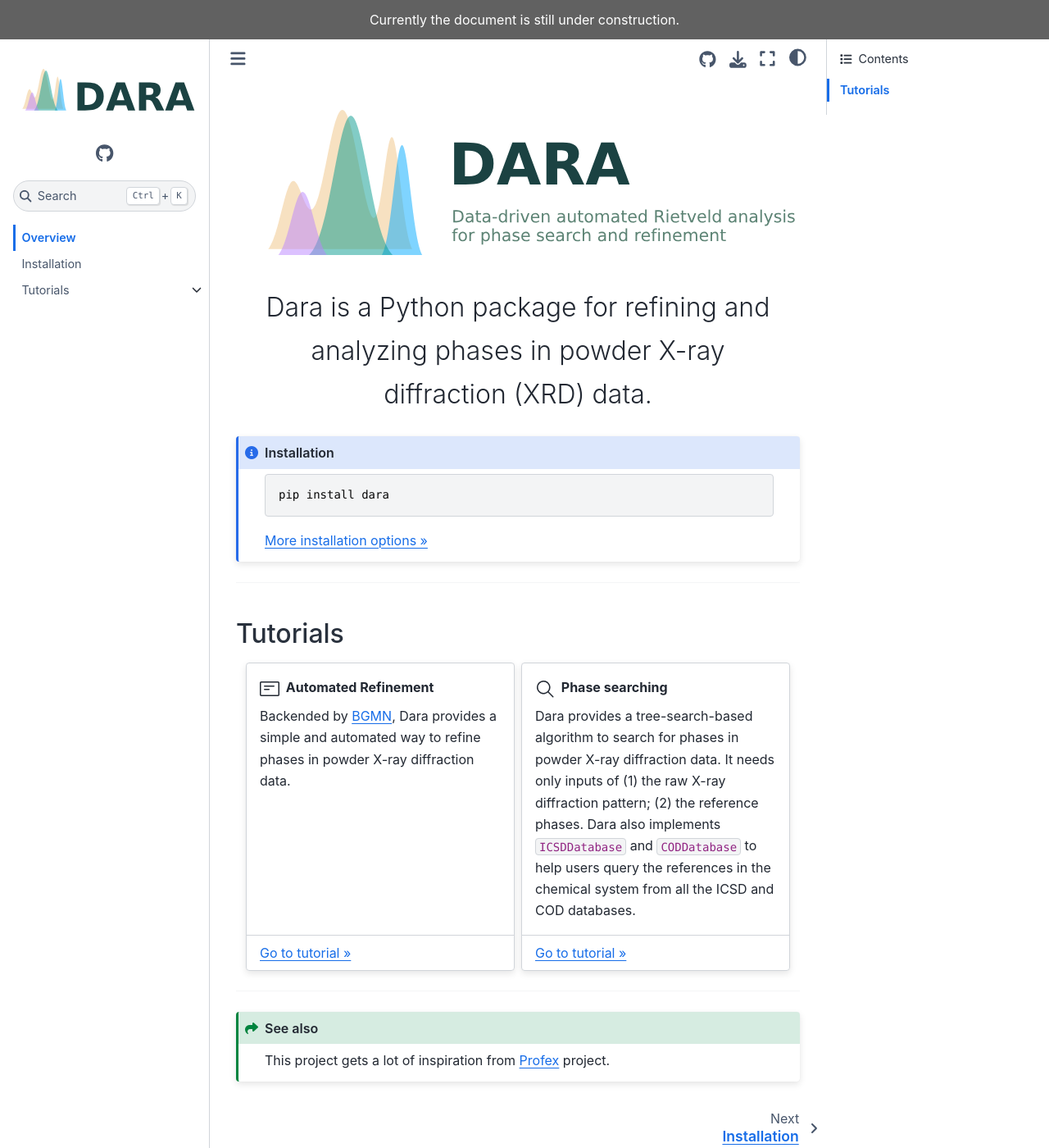
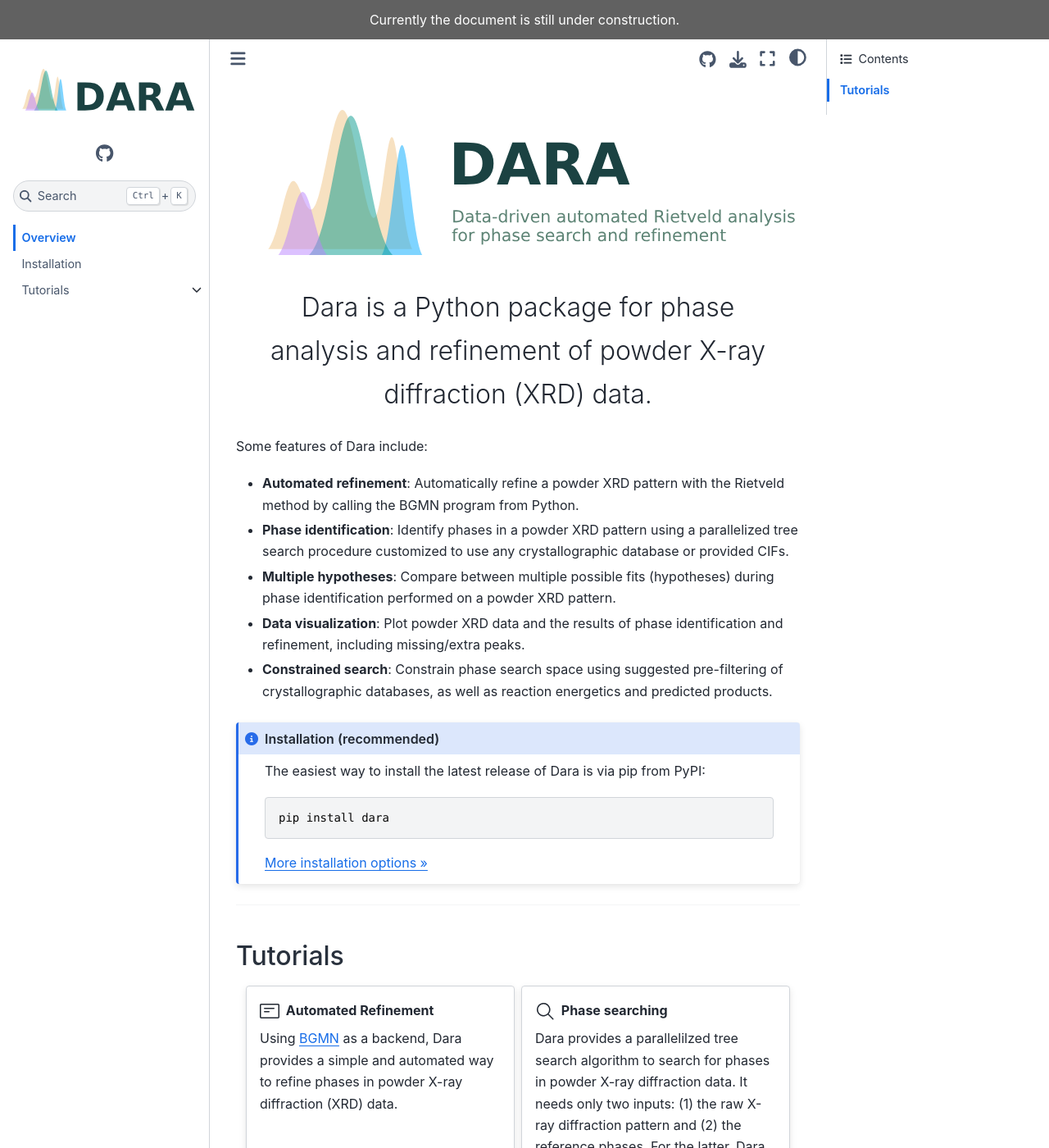
Before and after one commit to jrneilson/dara, a Sphinx documentation site: the page built from docs/index.md, in a window 1280 px wide and 1400 px high. Shown: the whole window at 82% size. Built offline with Sphinx 7.4.7 and the Sphinx Book theme 1.1.4, drawn with Linux system fonts in a browser that asks for light colours; pages that are not in the unit, such as notebooks, are missing from menus; comment, search, counter and statistics services are not loaded; some of the changed text lies outside the part shown.

Commit message:
improvements to docs

````diff
--- a/docs/index.md
+++ b/docs/index.md
@@ -19,11 +19,26 @@
 ```
 
 <p class="keynote">
-Dara is a Python package for refining and analyzing phases in powder X-ray diffraction (XRD) data.
+Dara is a Python package for phase analysis and refinement of powder X-ray diffraction (XRD) data.
 </p>
 
-::::{admonition} Installation
+Some features of Dara include:
+
+* **Automated refinement**: Automatically refine a powder XRD pattern with the Rietveld
+  method by calling the BGMN program from Python.
+* **Phase identification**: Identify phases in a powder XRD pattern using a parallelized
+  tree search procedure customized to use any crystallographic database or provided
+  CIFs.
+* **Multiple hypotheses**: Compare between multiple possible fits (hypotheses) during phase
+  identification performed on a powder XRD pattern.
+* **Data visualization**: Plot powder XRD data and the results of phase identification
+  and refinement, including missing/extra peaks.
+* **Constrained search**: Constrain phase search space using suggested pre-filtering of
+  crystallographic databases, as well as reaction energetics and predicted products.
+
+::::{admonition} Installation (recommended)
 :class: note
+The easiest way to install the latest release of Dara is via pip from PyPI:
 
 ```
 pip install dara
@@ -34,15 +49,17 @@
 ::::
 
 ---
+
 ## Tutorials
+
 ```{include} tutorial_grid.md
 ```
 
 ---
 :::{seealso}
-This project gets a lot of inspiration from [Profex](https://www.profex-xrd.org/) project.
+This project gets a lot of inspiration from the [Profex](https://www.profex-xrd.org/)
+project led by Nicola Dobelin. We are very grateful for their work.
 :::
-
 
 ```{toctree}
 :maxdepth: 2
--- a/docs/tutorial_grid.md
+++ b/docs/tutorial_grid.md
@@ -3,7 +3,8 @@
 
 :::{grid-item-card} {octicon}`note;1.5em;sd-mr-1` Automated Refinement
 
-Backended by [BGMN](http://www.bgmn.de), Dara provides a simple and automated way to refine phases in powder X-ray diffraction data.
+Using [BGMN](http://www.bgmn.de) as a backend, Dara provides a simple and automated way
+to refine phases in powder X-ray diffraction (XRD) data.
 
 +++
 [Go to tutorial »](notebooks/automated_refinement)
@@ -11,9 +12,11 @@
 
 :::{grid-item-card} {octicon}`search;1.5em;sd-mr-1` Phase searching
 
-Dara provides a tree-search-based algorithm to search for phases in powder X-ray diffraction data. It needs only inputs of
-(1) the raw X-ray diffraction pattern; (2) the reference phases. Dara also implements `ICSDDatabase` and `CODDatabase` to
-help users query the references in the chemical system from all the ICSD and COD databases.
+Dara provides a parallelilzed tree search algorithm to search for phases in powder X-ray
+diffraction data. It needs only two inputs:
+(1) the raw X-ray diffraction pattern and (2) the reference phases. For the latter, Dara
+also implements `CODDatabase` and `ICSDDatabase` to
+help users query the reference CIFs in chemical system of interest in the COD and ICSD databases.
 
 +++
 [Go to tutorial »](notebooks/phase_search)
````
Also changed, not shown: docs/install.md (+27 -10 lines), docs/tutorials.md (+4 -2 lines), 1 other file.
